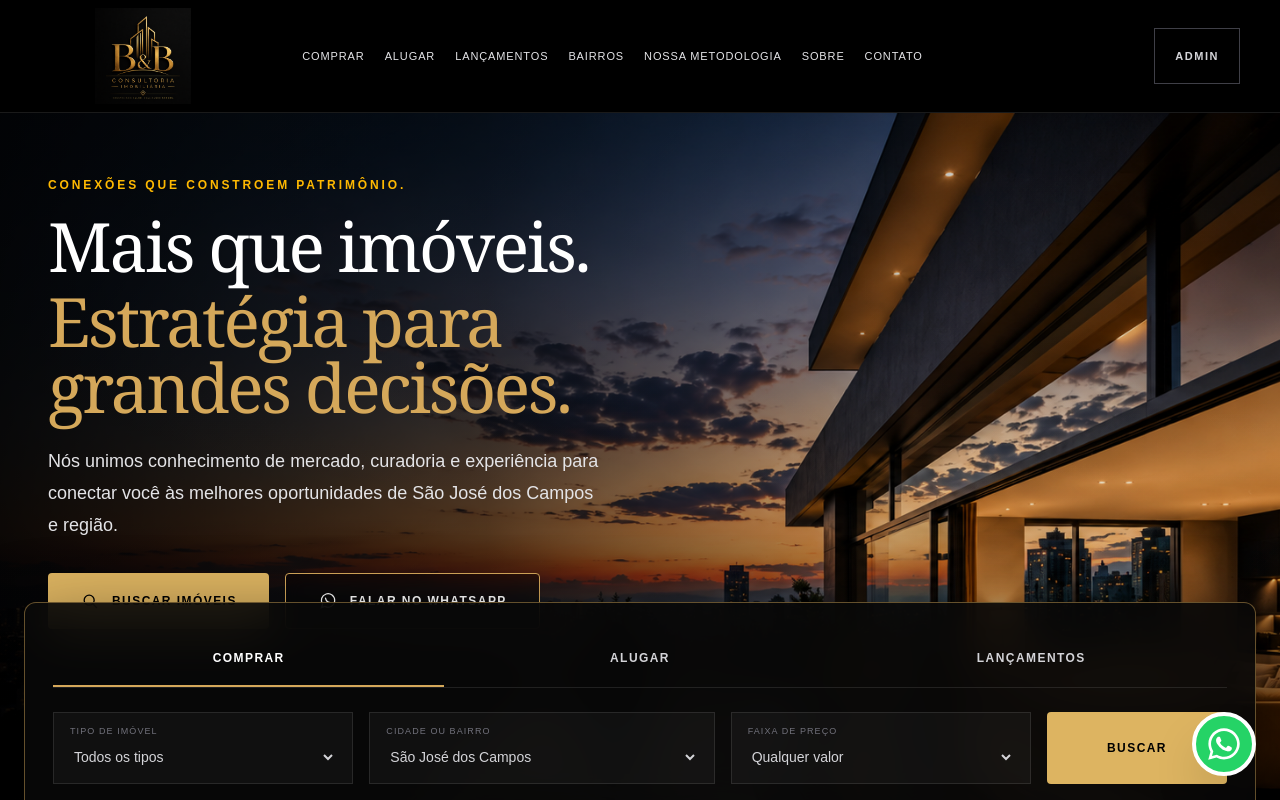
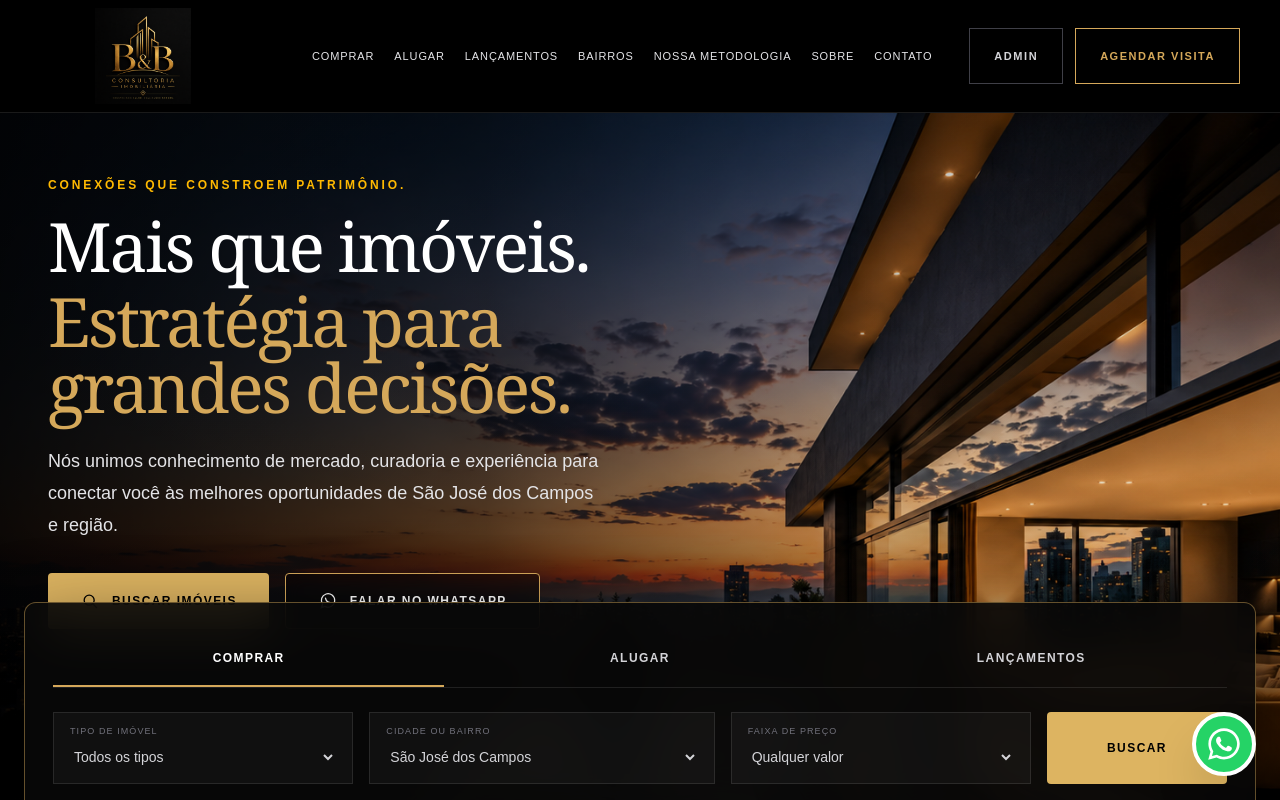
Before and after one commit to altamirbonilhajunior2-prog/bbconsultoriaimobiliaria-premium, a Next.js app: page / in a window 1280 px wide. Shown: the top 800 px of the page. Built offline with nearby package versions, Linux system fonts and the light colour scheme; no server answers; the database is empty.

Commit message:
fix: mantem agendamento sempre visivel no header

```diff
--- a/app/components/Header.tsx
+++ b/app/components/Header.tsx
@@ -11,13 +11,7 @@ const navigation = [
   { label: "Contato", href: "/contato" },
 ];
 
-type HeaderProps = {
-  hideScheduleButton?: boolean;
-};
-
-export default function Header({
-  hideScheduleButton = false,
-}: HeaderProps) {
+export default function Header() {
   return (
     <header className="sticky top-0 z-50 w-full border-b border-white/10 bg-black/95 backdrop-blur-xl">
       <div className="mx-auto flex h-[112px] w-full max-w-[1800px] items-center px-5 sm:px-6 lg:px-8 xl:px-10">
@@ -51,23 +45,21 @@ export default function Header({
           ))}
         </nav>
 
-        <div className="flex w-[215px] shrink-0 items-center justify-end gap-3 xl:w-[290px] 2xl:w-[330px]">
+        <div className="ml-auto flex shrink-0 items-center justify-end gap-3">
           <Link
             href="/admin"
-            className="inline-flex h-14 shrink-0 items-center justify-center border border-zinc-700 px-5 text-[10px] font-semibold uppercase tracking-[0.14em] text-zinc-300 transition hover:border-[#D5A85A] hover:text-[#D5A85A] xl:text-[11px]"
+            className="inline-flex h-14 shrink-0 items-center justify-center border border-zinc-700 px-5 text-[10px] font-semibold uppercase tracking-[0.14em] text-zinc-300 transition hover:border-[#D5A85A] hover:text-[#D5A85A] xl:px-6 xl:text-[11px]"
           >
             Admin
           </Link>
 
-          {!hideScheduleButton && (
           <Link
             href="/agendar-visita"
             aria-label="Abrir question\u00E1rio para agendar uma visita"
-              className="hidden h-14 shrink-0 items-center justify-center whitespace-nowrap border border-[#D5A85A] px-5 text-center text-[10px] font-semibold uppercase tracking-[0.14em] text-[#D5A85A] transition-all duration-300 hover:bg-[#D5A85A] hover:text-black xl:inline-flex 2xl:px-7 2xl:text-[11px]"
+            className="inline-flex h-14 shrink-0 items-center justify-center whitespace-nowrap border border-[#D5A85A] px-5 text-center text-[10px] font-semibold uppercase tracking-[0.14em] text-[#D5A85A] transition-all duration-300 hover:bg-[#D5A85A] hover:text-black xl:px-6 xl:text-[11px] 2xl:px-7"
           >
             Agendar visita
           </Link>
-          )}
         </div>
 
       </div>
```
Lines whose indentation alone changed are shown as unchanged.
